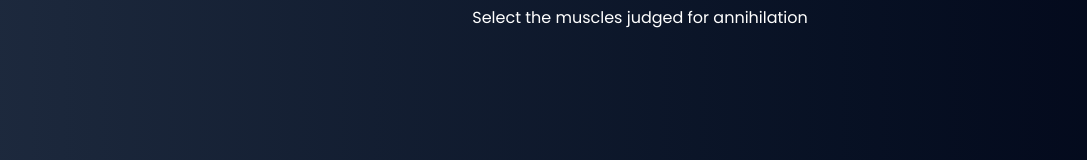
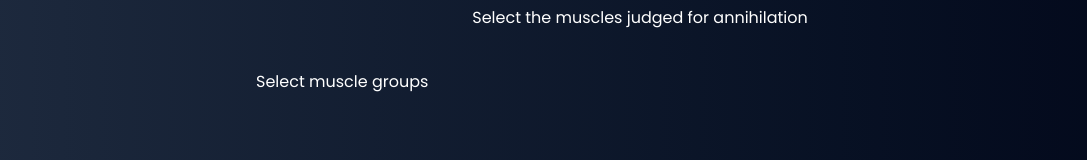
Before and after one commit to AbdullahiAbdulganiyu/fitness-app, a React (Vite) app: page / in a window 1280 px wide. Shown: the part 1304-1464 px from the top of the page, without its empty margins (0-1087 px from the left). Built offline with nearby package versions, Linux system fonts and the light colour scheme.

Commit message:
creating a div with a paragraph

```diff
--- a/src/components/Generator.jsx
+++ b/src/components/Generator.jsx
@@ -46,6 +46,11 @@ export default function Generator() {
           title={"Lock on targets"}
           description={"Select the muscles judged for annihilation"}
         />
+        <div>
+          <div>
+            <p>Select muscle groups</p>
+          </div>
+        </div>
       </SectionWrapper>
     </div>
   );
```
